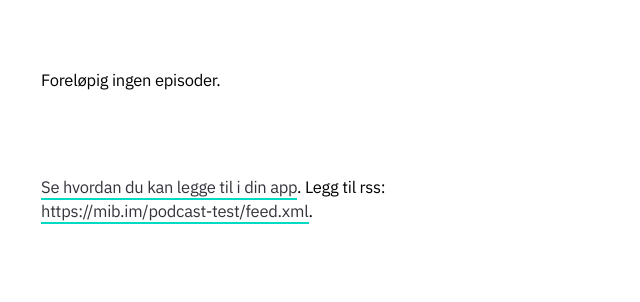
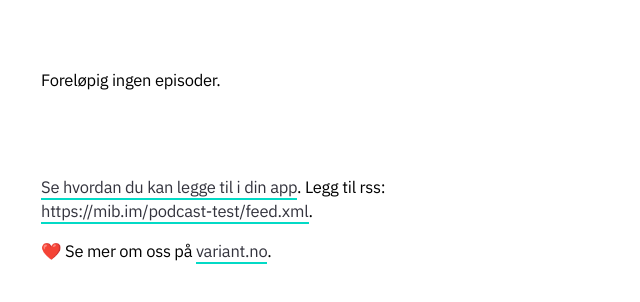
Before and after one commit to varianter/podcast, a website: page index.html in a window 1280 px wide. Shown: the part 88-390 px from the top of the page, without its empty margins (0-640 px from the left). Drawn offline with Linux system fonts and the light colour scheme.

Commit message:
Adds link to homepage

```diff
--- a/index.html
+++ b/index.html
@@ -38,6 +38,10 @@
           <a href="https://mib.im/podcast-test/feed.xml"
             >https://mib.im/podcast-test/feed.xml</a
           >.
+        </p>
+
+        <p>
+          ❤️ Se mer om oss på <a href="https://www.variant.no">variant.no</a>.
         </p>
       </div>
     </main>
```
